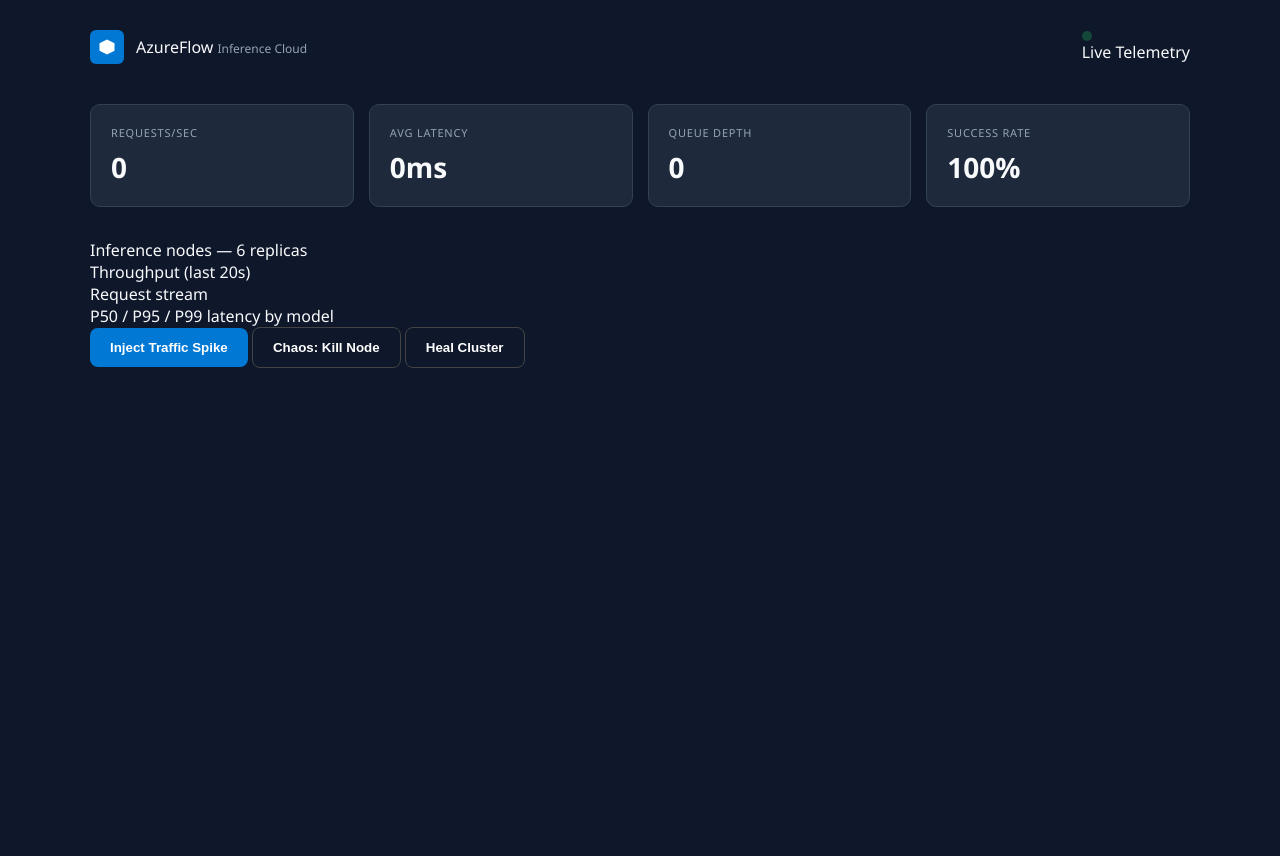
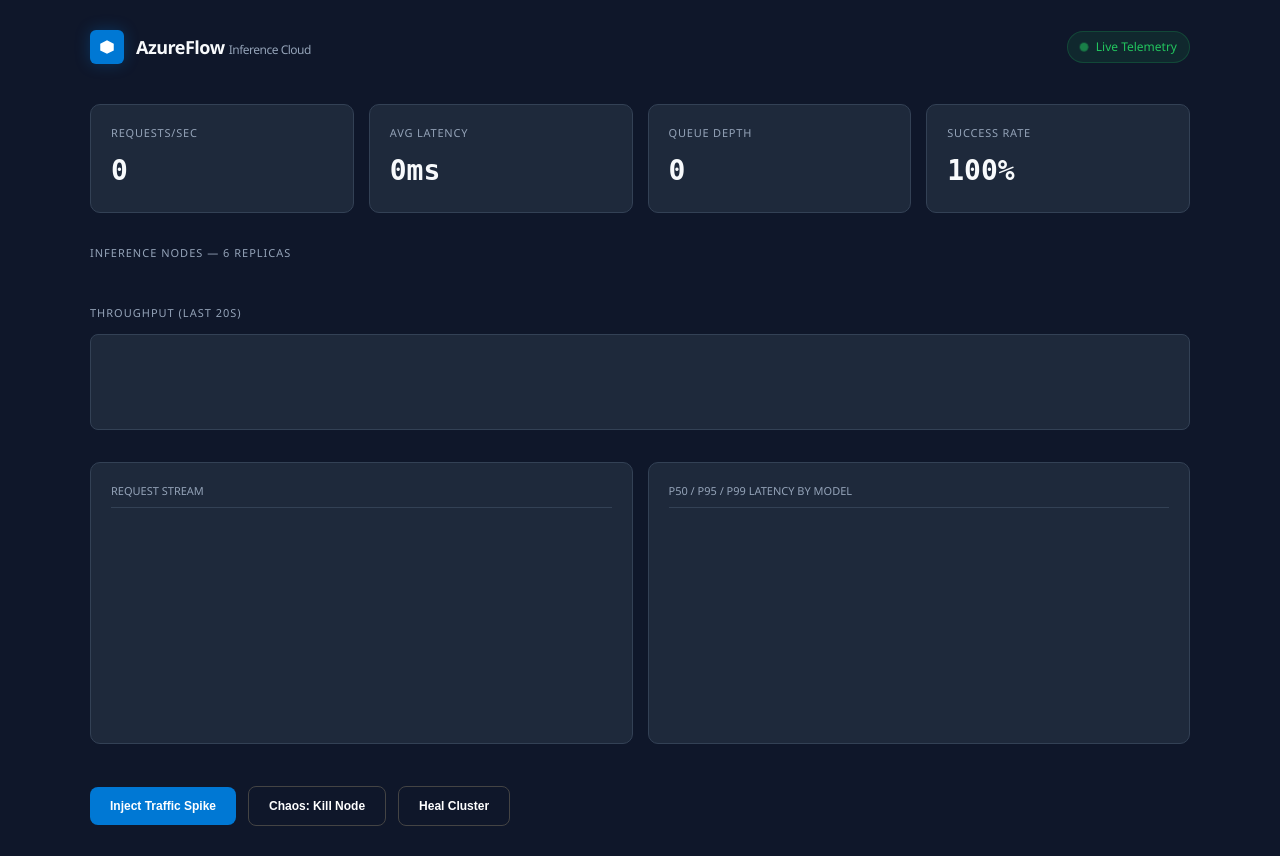
Before and after one commit to Yasaswini38/AzureFlow-LLM-Inference-Load-Balancer, a FastAPI app: page / in a window 1280 px wide. Before the commit the page ends 368 px from the top, so only its background shows below. Run offline with FastAPI, Linux system fonts and the light colour scheme; data that the repository does not hold is empty.

Commit message:
Refactor CSS for improved structure and readability

```diff
--- a/static/style.css
+++ b/static/style.css
@@ -1,35 +1,282 @@
+/* --- AZUREFLOW CORE THEME & VARIABLES --- */
 :root {
     --bg: #0f172a;
     --card: #1e293b;
     --text: #f8fafc;
     --text-dim: #94a3b8;
     --azure: #0078d4;
+    --font-mono: 'Segoe UI Mono', 'Cascadia Code', monospace;
 }
 
-body { background: var(--bg); color: var(--text); font-family: 'Segoe UI', Tahoma, Geneva, Verdana, sans-serif; padding: 30px; margin: 0; }
-.root { max-width: 1100px; margin: 0 auto; }
+body {
+    background: var(--bg);
+    color: var(--text);
+    font-family: 'Segoe UI', Tahoma, Geneva, Verdana, sans-serif;
+    padding: 30px;
+    margin: 0;
+    line-height: 1.5;
+}
 
-.topbar { display: flex; justify-content: space-between; align-items: center; margin-bottom: 2.5rem; }
-.brand { display: flex; align-items: center; gap: 12px; }
-.brand-icon { background: var(--azure); width: 34px; height: 34px; border-radius: 6px; display: flex; align-items: center; justify-content: center; }
-.brand-icon svg { width: 20px; fill: white; }
+.root {
+    max-width: 1100px;
+    margin: 0 auto;
+}
 
-.metrics { display: grid; grid-template-columns: repeat(4, 1fr); gap: 15px; margin-bottom: 2rem; }
-.metric { background: var(--card); padding: 20px; border-radius: 10px; border: 1px solid #334155; }
-.metric-label { font-size: 11px; color: var(--text-dim); text-transform: uppercase; letter-spacing: 0.8px; }
-.metric-value { font-size: 28px; font-weight: bold; margin-top: 8px; }
+/* --- TOPBAR & BRANDING --- */
+.topbar {
+    display: flex;
+    justify-content: space-between;
+    align-items: center;
+    margin-bottom: 2.5rem;
+}
 
-.nodes-grid { display: grid; grid-template-columns: repeat(3, 1fr); gap: 15px; }
-.node { background: var(--card); padding: 18px; border-radius: 12px; border: 1.5px solid #334155; transition: 0.3s ease; }
-.node.hot { border-color: #ef4444; }
-.node.cool { border-color: #22c55e; }
+.brand {
+    display: flex;
+    align-items: center;
+    gap: 12px;
+}
 
-.bar-track { height: 6px; background: #0f172a; border-radius: 3px; margin: 15px 0; overflow: hidden; }
-.bar-fill { height: 100%; transition: width 0.8s ease-in-out; }
+.brand-icon {
+    background: var(--azure);
+    width: 34px;
+    height: 34px;
+    border-radius: 6px;
+    display: flex;
+    align-items: center;
+    justify-content: center;
+    box-shadow: 0 0 15px rgba(0, 120, 212, 0.3);
+}
+
+.brand-name {
+    font-weight: bold;
+    font-size: 18px;
+    letter-spacing: -0.5px;
+}
+
+.status-pill {
+    display: flex;
+    align-items: center;
+    gap: 8px;
+    background: rgba(34, 197, 94, 0.1);
+    padding: 6px 12px;
+    border-radius: 20px;
+    font-size: 12px;
+    color: #22c55e;
+    border: 1px solid rgba(34, 197, 94, 0.2);
+}
+
+.dot {
+    width: 8px;
+    height: 8px;
+    background: #22c55e;
+    border-radius: 50%;
+    animation: pulse 2s infinite;
+}
+
+@keyframes pulse {
+    0% { transform: scale(0.95); opacity: 1; }
+    50% { transform: scale(1.1); opacity: 0.5; }
+    100% { transform: scale(0.95); opacity: 1; }
+}
+
+/* --- METRIC CARDS --- */
+.metrics {
+    display: grid;
+    grid-template-columns: repeat(4, 1fr);
+    gap: 15px;
+    margin-bottom: 2rem;
+}
+
+.metric {
+    background: var(--card);
+    padding: 20px;
+    border-radius: 10px;
+    border: 1px solid #334155;
+}
+
+.metric-label {
+    font-size: 11px;
+    color: var(--text-dim);
+    text-transform: uppercase;
+    letter-spacing: 0.8px;
+}
+
+.metric-value {
+    font-size: 28px;
+    font-weight: bold;
+    margin-top: 8px;
+    font-family: var(--font-mono);
+}
+
+/* --- INFERENCE NODES GRID --- */
+.nodes-grid {
+    display: grid;
+    grid-template-columns: repeat(3, 1fr);
+    gap: 15px;
+    margin-bottom: 2rem;
+}
+
+.node {
+    background: var(--card);
+    padding: 18px;
+    border-radius: 12px;
+    border: 1.5px solid #334155;
+    transition: all 0.3s ease;
+}
+
+/* Node Health States */
+.node.hot {
+    border-color: #ef4444;
+    box-shadow: 0 0 10px rgba(239, 68, 68, 0.1);
+}
+.node.cool {
+    border-color: #22c55e;
+}
+
+.section-label {
+    font-size: 11px;
+    color: var(--text-dim);
+    text-transform: uppercase;
+    margin: 20px 0 12px 0;
+    display: block;
+    letter-spacing: 1px;
+}
+
+/* --- PROGRESS BARS --- */
+.bar-track {
+    height: 6px;
+    background: #0f172a;
+    border-radius: 3px;
+    margin: 15px 0;
+    overflow: hidden;
+}
+
+.bar-fill {
+    height: 100%;
+    transition: width 0.8s cubic-bezier(0.4, 0, 0.2, 1);
+}
+
 .bar-green { background: #22c55e; }
 .bar-red { background: #ef4444; }
 
-.btn { padding: 12px 20px; border-radius: 8px; cursor: pointer; border: 1px solid #444; background: transparent; color: white; font-weight: 600; }
-.btn-primary { background: var(--azure); border: none; }
-.dot { width: 10px; height: 10px; background: #22c55e; border-radius: 50%; animation: pulse 2s infinite; }
-@keyframes pulse { 0%, 100% { opacity: 1; } 50% { opacity: 0.2; } }
+/* --- THROUGHPUT GRAPH (NEW SECTION) --- */
+.throughput-row {
+    display: flex;
+    align-items: flex-end;
+    gap: 4px;
+    height: 70px;
+    background: #1e293b;
+    padding: 12px;
+    border-radius: 8px;
+    border: 0.5px solid #334155;
+    margin-bottom: 2rem;
+    overflow: hidden;
+}
+
+.tp-bar {
+    flex: 1;
+    background: var(--azure);
+    border-radius: 2px 2px 0 0;
+    transition: height 0.4s ease-out;
+    min-width: 6px;
+}
+
+/* --- BOTTOM ANALYTICS PANELS --- */
+.queue-section {
+    display: grid;
+    grid-template-columns: 1fr 1fr;
+    gap: 15px;
+    margin-bottom: 2rem;
+}
+
+.panel {
+    background: var(--card);
+    padding: 20px;
+    border-radius: 10px;
+    border: 1px solid #334155;
+    height: 240px;
+    overflow: hidden;
+}
+
+.panel-title {
+    font-size: 11px;
+    color: var(--text-dim);
+    text-transform: uppercase;
+    margin-bottom: 15px;
+    border-bottom: 0.5px solid #334155;
+    padding-bottom: 8px;
+}
+
+/* --- REQUEST STREAM LIST (NEW SECTION) --- */
+.request-list {
+    display: flex;
+    flex-direction: column;
+    gap: 8px;
+}
+
+.req {
+    display: flex;
+    justify-content: space-between;
+    align-items: center;
+    background: #0f172a;
+    padding: 10px 14px;
+    border-radius: 6px;
+    font-size: 11px;
+    font-family: var(--font-mono);
+    animation: slideIn 0.3s ease-out;
+}
+
+@keyframes slideIn {
+    from { transform: translateY(-15px); opacity: 0; }
+    to { transform: translateY(0); opacity: 1; }
+}
+
+.req-id { color: var(--text-dim); }
+.req-model { font-weight: bold; }
+
+/* Status Labels for Stream */
+.req-status {
+    padding: 2px 8px;
+    border-radius: 10px;
+    font-size: 9px;
+    text-transform: uppercase;
+    font-weight: 800;
+}
+
+.status-done { background: rgba(34, 197, 94, 0.2); color: #22c55e; }
+.status-processing { background: rgba(59, 130, 246, 0.2); color: #3b82f6; }
+.status-routing { background: rgba(245, 158, 11, 0.2); color: #f59e0b; }
+
+/* --- CONTROLS --- */
+.controls {
+    display: flex;
+    align-items: center;
+    gap: 12px;
+    padding-top: 10px;
+}
+
+.btn {
+    padding: 12px 20px;
+    border-radius: 8px;
+    cursor: pointer;
+    border: 1px solid #444;
+    background: transparent;
+    color: white;
+    font-weight: 600;
+    font-size: 12px;
+    transition: 0.2s;
+}
+
+.btn:hover {
+    background: rgba(255, 255, 255, 0.05);
+    border-color: #666;
+}
+
+.btn-primary {
+    background: var(--azure);
+    border: none;
+}
+
+.btn-primary:hover {
+    background: #0086f1;
+}
```
